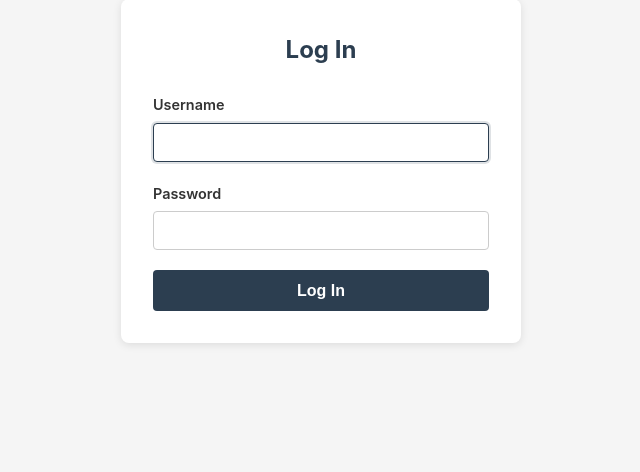
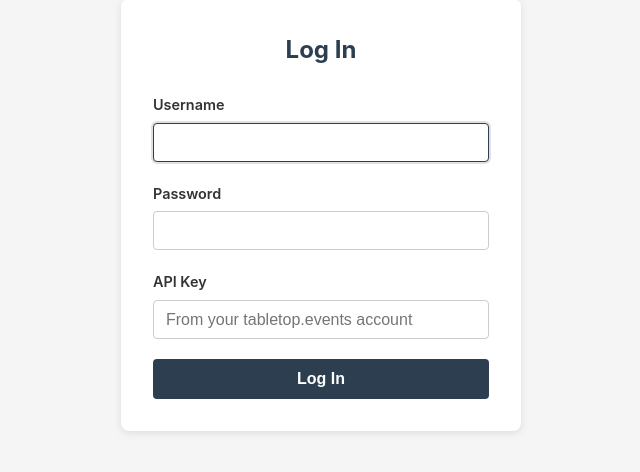
Before and after one commit to jeep/PawDrawing, a Flask app: page /login in a window 1280 px wide. Shown: the part 133-605 px from the top of the page, without its empty margins (319-959 px from the left). Run offline with Flask 3, Linux system fonts and the light colour scheme.

Commit message:
feat(auth): per-user API key login (#49)

```diff
--- a/routes.py
+++ b/routes.py
@@ -25,7 +25,7 @@ def health():
 
 def _get_client():
     """Create a TTEClient with the current user's session."""
-    client = TTEClient()
+    client = TTEClient(api_key_id=session.get("tte_api_key"))
     client.session_id = session.get("tte_session_id")
     return client
 
@@ -57,12 +57,13 @@ def login():
     if request.method == "POST":
         username = request.form.get("username", "").strip()
         password = request.form.get("password", "")
+        api_key = request.form.get("api_key", "").strip()
 
-        if not username or not password:
-            flash("Username and password are required.", "error")
+        if not username or not password or not api_key:
+            flash("Username, password, and API key are required.", "error")
             return render_template("login.html"), 400
 
-        client = TTEClient()
+        client = TTEClient(api_key_id=api_key)
         try:
             client.login(username, password)
         except TTEAPIError as exc:
@@ -72,6 +73,7 @@ def login():
         session["tte_session_id"] = client.session_id
         session["tte_username"] = username
         session["tte_user_id"] = client.user_id
+        session["tte_api_key"] = api_key
         return redirect(url_for("main.convention_select"))
 
     return render_template("login.html")
@@ -80,10 +82,11 @@ def login():
 @main_bp.route("/logout", methods=["POST"])
 def logout():
     tte_session_id = session.pop("tte_session_id", None)
+    tte_api_key = session.pop("tte_api_key", None)
     session.pop("tte_username", None)
 
     if tte_session_id:
-        client = TTEClient()
+        client = TTEClient(api_key_id=tte_api_key)
         client.session_id = tte_session_id
         client.logout()
 
--- a/templates/login.html
+++ b/templates/login.html
@@ -69,6 +69,12 @@
             <input type="password" id="password" name="password" required
                    autocomplete="current-password">
         </div>
+        <div class="form-group">
+            <label for="api_key">API Key</label>
+            <input type="password" id="api_key" name="api_key" required
+                   autocomplete="off"
+                   placeholder="From your tabletop.events account">
+        </div>
         <button type="submit" class="btn-login">Log In</button>
     </form>
 </div>
```
Also changed, not shown: docs/USER_GUIDE.md (+2 -1 lines), tests/test_routes.py (+10 -1 lines).
